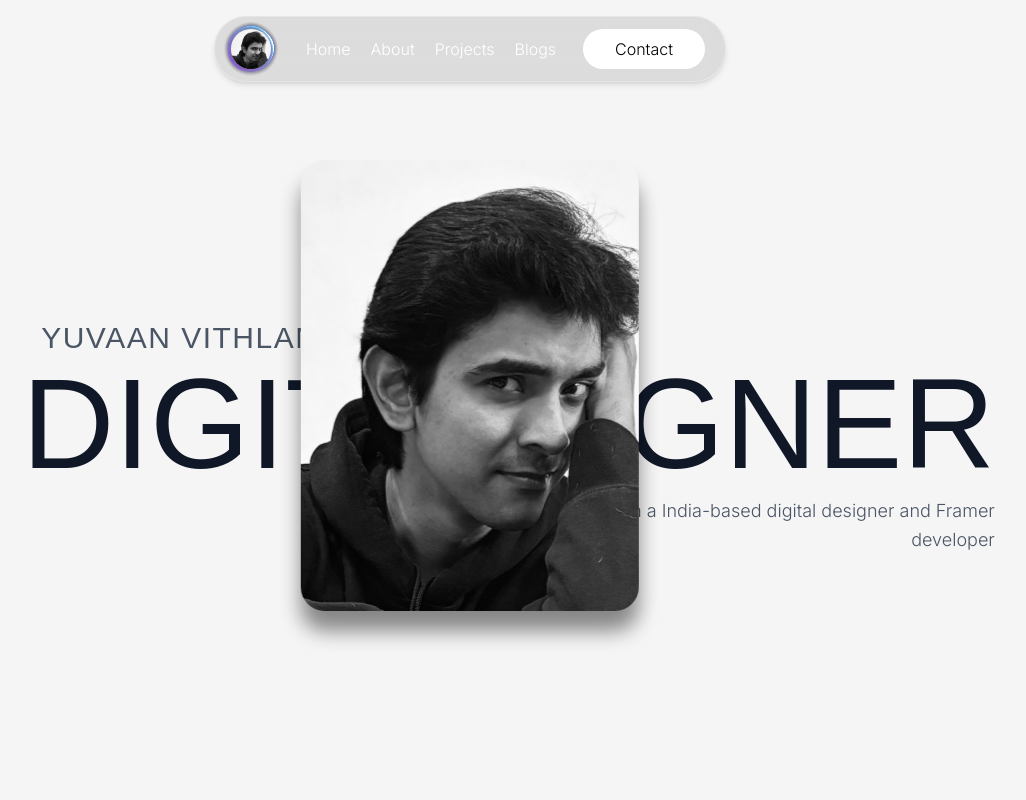
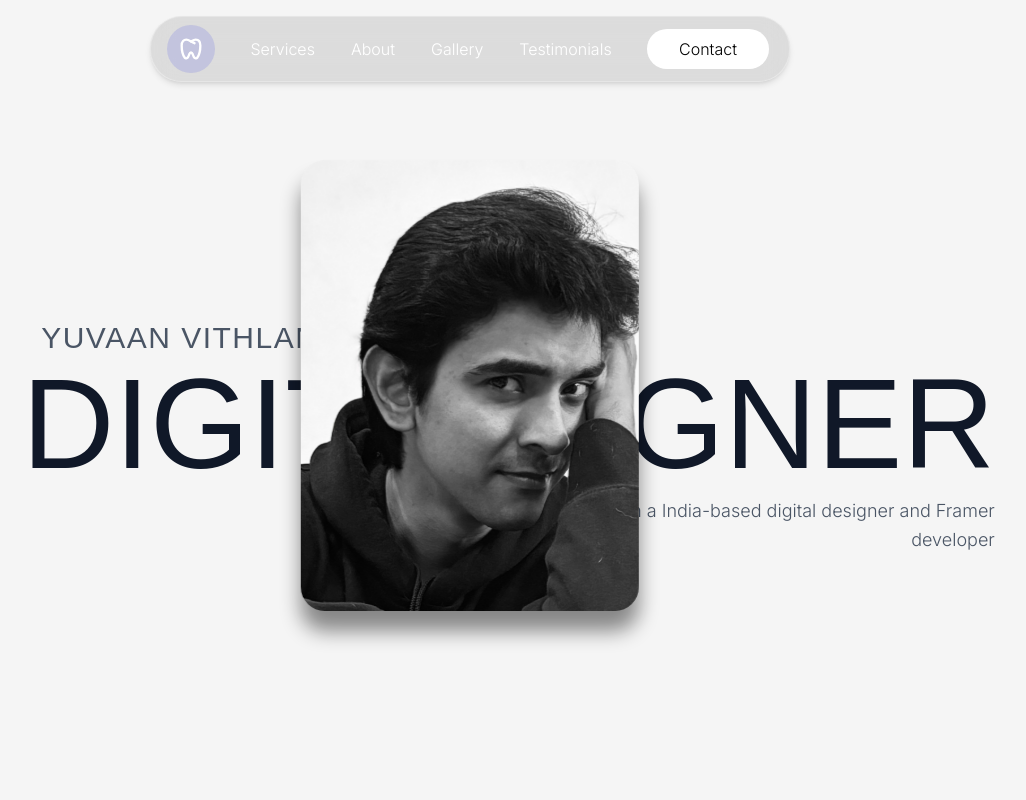
Before and after one commit to ZeroZoroZippy/dental_website, a React (Vite) app: page / in a window 1280 px wide. Shown: the top 800 px of the page, without its empty margins (170-1196 px from the left). Built offline with nearby package versions, Linux system fonts and the light colour scheme; a web font is replaced by a local one.

Commit message:
navbar completed

```diff
--- a/src/components/Navbar.jsx
+++ b/src/components/Navbar.jsx
@@ -2,120 +2,58 @@
 import { motion, AnimatePresence } from 'framer-motion';
 import { useState, useEffect } from 'react';
 import { HiMenuAlt3, HiX } from "react-icons/hi";
-import Orb from './../ui/orb';
-import logo from './../assets/logo.jpg';
+import { TbDental } from "react-icons/tb";
 
 const Navbar = () => {
   const [isOpen, setIsOpen] = useState(false);
-  const [isScrolled, setIsScrolled] = useState(false);
+  const [windowWidth, setWindowWidth] = useState(window.innerWidth);
 
-  // Handle scroll detection with direction awareness and debouncing (desktop only)
+  // Handle window resize for responsive behavior
   useEffect(() => {
-    let ticking = false;
-    let lastScrollY = window.scrollY;
-    let scrollDirection = 'down';
-
-    const handleScroll = () => {
-      // Only apply scroll animation on desktop (md breakpoint and above)
-      if (window.innerWidth < 768) {
-        return;
-      }
-
-      if (!ticking) {
-        requestAnimationFrame(() => {
-          const currentScrollY = window.scrollY;
-
-          // Determine scroll direction
-          if (currentScrollY > lastScrollY) {
-            scrollDirection = 'down';
-          } else if (currentScrollY < lastScrollY) {
-            scrollDirection = 'up';
-          }
-
-          setIsScrolled(prev => {
-            // If scrolling down and past threshold, collapse
-            if (scrollDirection === 'down' && currentScrollY > 25) {
-              return true;
-            }
-            // If scrolling up and below threshold, expand
-            if (scrollDirection === 'up' && currentScrollY < 15) {
-              return false;
-            }
-            // If already collapsed and scrolling up significantly, expand
-            if (prev && scrollDirection === 'up' && lastScrollY - currentScrollY > 10) {
-              return false;
-            }
-            // Maintain current state for small movements
-            return prev;
-          });
-
-          lastScrollY = currentScrollY;
-          ticking = false;
-        });
-        ticking = true;
-      }
+    const handleResize = () => {
+      setWindowWidth(window.innerWidth);
     };
 
-    const handleResize = () => {
-      // Reset scroll state when switching to mobile
-      if (window.innerWidth < 768) {
-        setIsScrolled(false);
-      }
-    };
-
-    window.addEventListener('scroll', handleScroll, { passive: true });
     window.addEventListener('resize', handleResize);
     return () => {
-      window.removeEventListener('scroll', handleScroll);
       window.removeEventListener('resize', handleResize);
     };
   }, []);
 
+  // We've removed the scroll detection effect to keep the navbar intact
+
   const navItems = [
-    { label: 'Home', href: '#home' },
+    { label: 'Services', href: '#services' },
     { label: 'About', href: '#about' },
-    { label: 'Projects', href: '#projects' },
-    { label: 'Blogs', href: '#blogs' },
+    { label: 'Gallery', href: '#gallery' },
+    { label: 'Testimonials', href: '#testimonials' },
   ];
 
   return (
     <motion.nav
-      initial={{ opacity: 0, y: -50, width: '66.666667%' }}
+      initial={{ opacity: 0, y: -50 }}
       animate={{
         opacity: 1,
         y: 0,
-        width: window.innerWidth < 768
-          ? (isOpen ? '90%' : '20rem')
-          : (isOpen ? '80%' : (isScrolled ? '16rem' : '40rem')),
-        backgroundColor: isScrolled && window.innerWidth >= 768 ? 'rgba(0, 0, 0, 0.2)' : 'rgba(0, 0, 0, 0.1)'
+        backgroundColor: 'rgba(0, 0, 0, 0.1)'
       }}
       transition={{
         duration: 0.6,
         ease: [0.25, 0.1, 0.25, 1],
-        width: { duration: 0.5, ease: [0.4, 0, 0.2, 1] },
         backgroundColor: { duration: 0.4 }
       }}
-      className="fixed top-4 left-1/2 transform -translate-x-1/2 max-w-lg backdrop-blur-md border border-white/30 shadow-md z-100 rounded-4xl"
+      className={`fixed top-4 left-1/2 transform -translate-x-1/2 backdrop-blur-md border border-white/30 shadow-md z-100 rounded-4xl ${windowWidth < 768
+        ? (isOpen ? 'w-[90%]' : 'w-[20rem]')
+        : (isOpen ? 'w-[80%]' : 'w-auto min-w-[40rem] max-w-[80%]')
+        }`}
     >
       <div className="mx-auto">
         <div className="flex items-center h-16 justify-between px-1">
           {/* Logo */}
-          <div className="flex-shrink-0 ml-1">
+          <div className="flex-shrink-0 ml-3">
             <a href="/" className="flex items-center">
-              <div className="w-14 h-14 rounded-full relative">
-                <Orb
-                  hue={0}
-                  hoverIntensity={0.2}
-                  rotateOnHover={true}
-                  forceHoverState={false}
-                  opacity={1.0}
-                  followCursor={false}
-                />
-                <img
-                  src={logo}
-                  alt="Logo"
-                  className="w-10 h-10 rounded-full object-cover absolute top-1/2 left-1/2 transform -translate-x-1/2 -translate-y-1/2"
-                />
+              <div className="w-12 h-12 rounded-full bg-[#5E67E6]/20 flex items-center justify-center">
+                <TbDental className="w-7 h-7 text-white" />
               </div>
             </a>
           </div>
@@ -143,19 +81,12 @@ const Navbar = () => {
 
           {/* Desktop Navigation Container */}
           <div className="hidden md:flex flex-grow items-center justify-center">
-            <AnimatePresence mode="wait">
-              {!isScrolled ? (
             <motion.div
               key="nav-items"
               initial={{ opacity: 0, scale: 0.95 }}
               animate={{ opacity: 1, scale: 1 }}
-                  exit={{
-                    opacity: 0,
-                    scale: 0.95,
-                    transition: { duration: 0.25, ease: "easeOut" }
-                  }}
               transition={{ duration: 0.4, ease: [0.25, 0.1, 0.25, 1] }}
-                  className="flex items-center space-x-1"
+              className="flex items-center space-x-3 px-2"
             >
               {navItems.filter(item => item.label !== 'Contact').map((item, index) => (
                 <motion.a
@@ -172,7 +103,7 @@ const Navbar = () => {
                     }
                   }}
                   whileHover="hover"
-                      className="relative px-2 py-2 rounded-md text-base font-light overflow-hidden inline-block"
+                  className="relative px-3 py-2 rounded-md text-base font-light overflow-hidden inline-block"
                 >
                   <motion.span
                     variants={{
@@ -197,53 +128,12 @@ const Navbar = () => {
                 </motion.a>
               ))}
             </motion.div>
-              ) : (
-                <motion.div
-                  key="available-indicator"
-                  initial={{ opacity: 0, scale: 0.9, y: 10 }}
-                  animate={{
-                    opacity: 1,
-                    scale: 1,
-                    y: 0,
-                    transition: {
-                      delay: 0.1,
-                      duration: 0.4,
-                      ease: [0.25, 0.1, 0.25, 1]
-                    }
-                  }}
-                  exit={{
-                    opacity: 0,
-                    scale: 0.9,
-                    y: -10,
-                    transition: { duration: 0.25, ease: "easeOut" }
-                  }}
-                  className="flex items-center justify-start space-x-2"
-                  style={{ marginLeft: '2px' }}
-                >
-                  <span className="text-white text-md font-light">Available for work</span>
-                  <motion.div
-                    animate={{
-                      scale: [1, 1, 1],
-                      boxShadow: [
-                        "0 0 0 0px rgba(56, 118, 255, 0)",
-                        "0 0 0 6px rgba(56, 118, 255, 0.7)",
-                        "0 0 0 0px rgba(56, 118, 255, 0)"
-                      ]
-                    }}
-                    transition={{ repeat: Infinity, duration: 3, ease: "easeInOut" }}
-                    className="w-1.5 h-1.5 bg-[#5E67E6] rounded-full"
-                  />
-                </motion.div>
-              )}
-            </AnimatePresence>
           </div>
 
           {/* Contact and Mobile Menu Toggle */}
           <div className="flex items-center">
             {/* Desktop Contact Button */}
             <div className="hidden md:flex mr-4">
-              <AnimatePresence mode="wait">
-                {!isScrolled && (
               <motion.div
                 key="contact-button"
                 initial={{ opacity: 0, width: 0, x: 10 }}
@@ -256,17 +146,6 @@ const Navbar = () => {
                     ease: [0.4, 0, 0.2, 1],
                     opacity: { delay: 0.05 },
                     x: { delay: 0.1 }
-                      }
-                    }}
-                    exit={{
-                      opacity: 0,
-                      width: 0,
-                      x: 10,
-                      transition: {
-                        duration: 0.35,
-                        ease: [0.4, 0, 1, 1],
-                        opacity: { duration: 0.2 },
-                        width: { delay: 0.1, duration: 0.25 }
                   }
                 }}
                 className="overflow-hidden"
@@ -289,8 +168,6 @@ const Navbar = () => {
                   <span className="relative z-10">Contact</span>
                 </motion.a>
               </motion.div>
-                )}
-              </AnimatePresence>
             </div>
 
             {/* Mobile menu toggle */}
```
Lines whose indentation alone changed are shown as unchanged.
